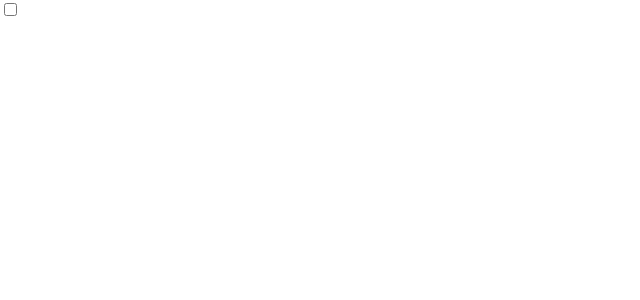
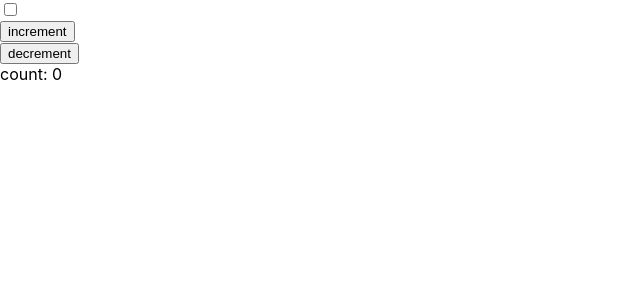
Before and after one commit to hayetmnasrighabri/pratique, a React (Create React App) app: page / in a window 1280 px wide. Shown: the top 300 px of the page, without its empty margins (0-640 px from the left). Built offline with nearby package versions, Linux system fonts and the light colour scheme.

Commit message:
hook personnalisé incrementé et decrementé

```diff
--- a/src/App.js
+++ b/src/App.js
@@ -1,17 +1,16 @@
-const { useState } = require("react");
-
-function useToggle(){
-const [state, setState]=useState(false)
-const toggle=()=>
-  setState(v=>!v)
-  return[state, toggle]
-}
- function App(){
+import { useState } from "react"
+import useToggle from "./hook/useToggle";
+import useIncrement from "./hook/increment";
+function App(){
   const [checked, setChecked]=useToggle()
+  const {count, increment, decrement}= useIncrement()
   return(
     <div>
     <input  type="checkbox" checked={checked} onChange={setChecked}/>
-    {checked && 'je suis cocher'}
+    {checked && 'je suis cocher'}<br/>
+      <button onClick={increment}>increment</button><br/>
+      <button    onClick={decrement}>decrement</button><br/>
+       count: {count}
     </div>
   )
  }
--- /dev/null
+++ b/src/hook/increment.js
@@ -0,0 +1,13 @@
+import { useState } from "react"
+import App from "../App";
+
+function useIncrement(){
+    const [x, setX]=useState(0)
+ return(
+  {  count: x,
+     increment: ()=>setX(v=>v+1),
+      decrement: ()=>setX(v=>v-1)
+  }
+ )
+}
+export default useIncrement;
--- /dev/null
+++ b/src/hook/useToggle.js
@@ -0,0 +1,9 @@
+import { useState } from "react"
+import App from "../App"
+function useToggle(initial=false){
+    const [state, setState]=useState(initial)
+    const toggle=()=>
+      setState(v=>!v)
+      return[state, toggle]
+    }
+    export default useToggle
```
